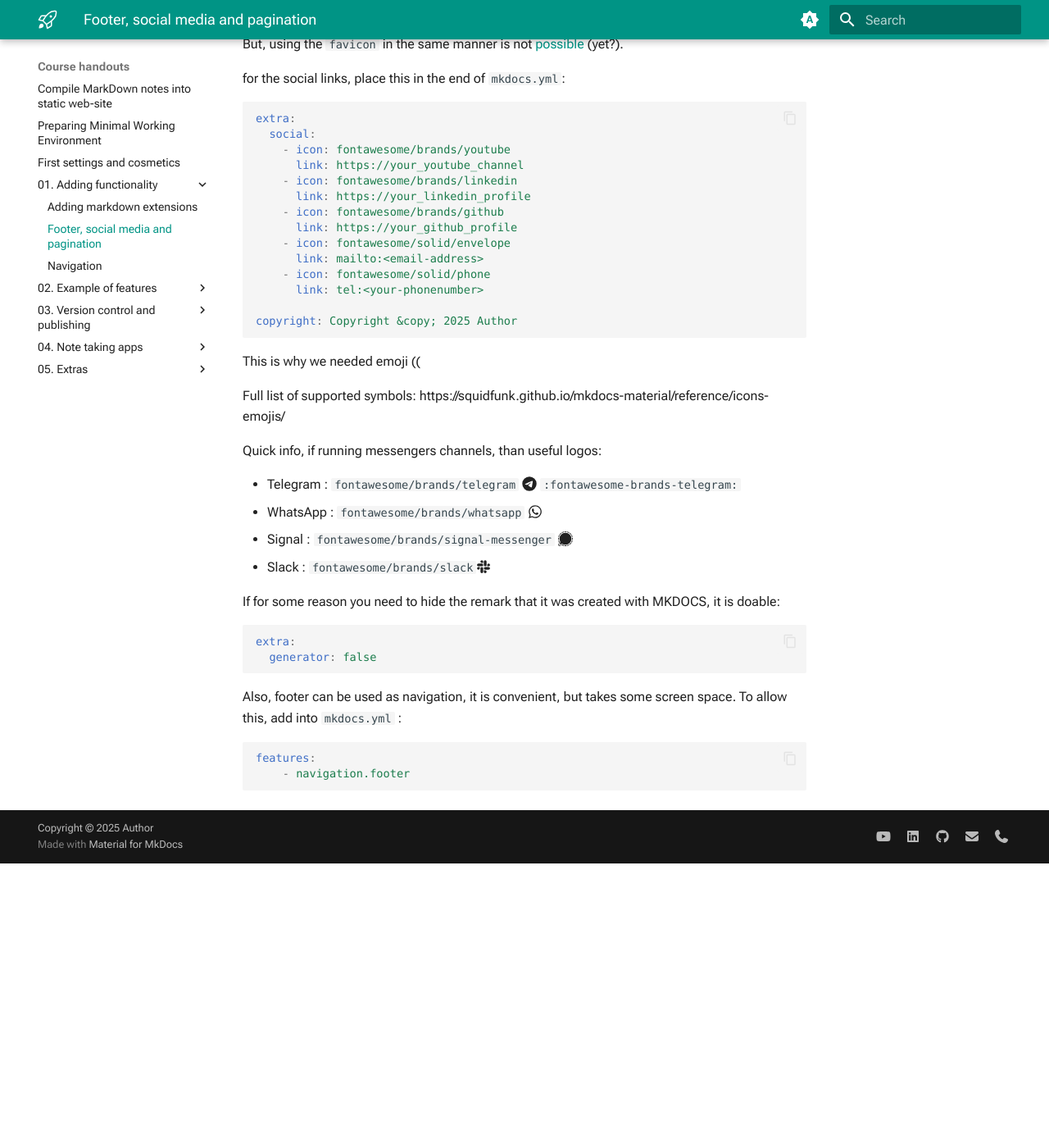
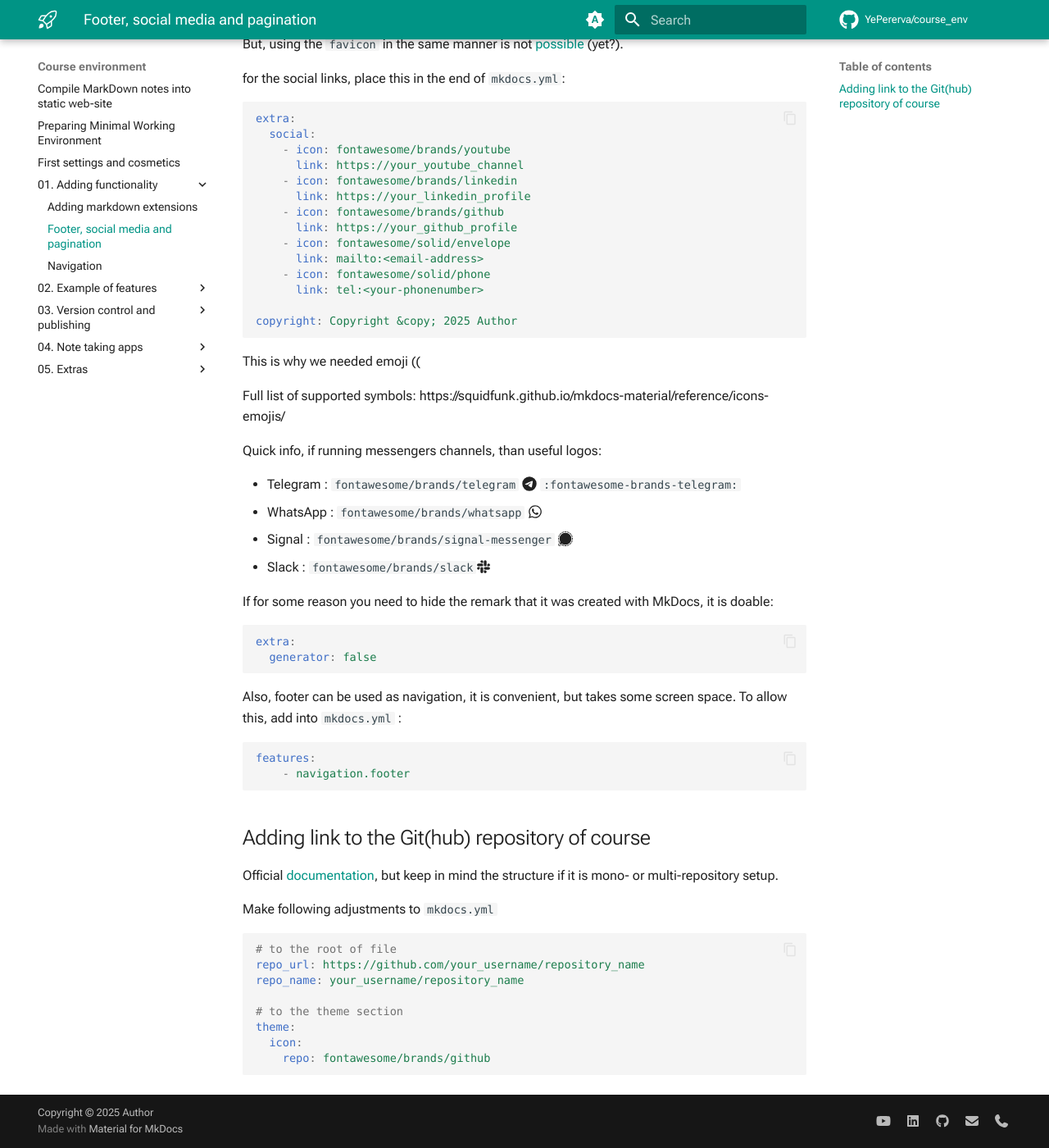
Before and after one commit to YePererva/course_env, an MkDocs documentation site: the page built from docs/content/01. Adding functionality/04. Footer, social media and copyrights.md, in a window 1280 px wide and 1400 px high, scrolled down 506 px. Shown: the whole window at 82% size. Built offline with MkDocs 1.6.1 and Material for MkDocs 9.7.7, drawn with Linux system fonts in a browser that asks for light colours; some web fonts are replaced; comment, search, counter and statistics services are not loaded; before the commit the page ends 1559 px from its top, so only the background shows below that.

Commit message:
added github links

````diff
--- a/docs/content/01. Adding functionality/04. Footer, social media and copyrights.md
+++ b/docs/content/01. Adding functionality/04. Footer, social media and copyrights.md
@@ -54,7 +54,7 @@ Quick info, if running messengers channels, than useful logos:
 - Signal : `fontawesome/brands/signal-messenger` :fontawesome-brands-signal-messenger:
 - Slack : `fontawesome/brands/slack`:fontawesome-brands-slack:
 
-If for some reason you need to hide the remark that it was created with MKDOCS, it is doable:
+If for some reason you need to hide the remark that it was created with MkDocs, it is doable:
 
 ```YML
 extra:
@@ -67,3 +67,20 @@ Also, footer can be used as navigation, it is convenient, but takes some screen
 features:
     - navigation.footer
 ```
+
+## Adding link to the Git(hub) repository of course
+
+Official [documentation](https://squidfunk.github.io/mkdocs-material/setup/adding-a-git-repository/), but keep in mind the structure if it is mono- or multi-repository setup.
+
+Make following adjustments to `mkdocs.yml`
+
+```YML
+# to the root of file
+repo_url: https://github.com/your_username/repository_name
+repo_name: your_username/repository_name
+
+# to the theme section
+theme:
+  icon:
+    repo: fontawesome/brands/github
+```
--- a/mkdocs.yml
+++ b/mkdocs.yml
@@ -1,5 +1,8 @@
-site_name: Course handouts
-site_description: "Template for course"
+site_name: Course environment
+site_description: "Template for course suplementary materials"
+
+repo_url: https://github.com/YePererva/course_env
+repo_name: YePererva/course_env
 
 docs_dir: docs/content
 
@@ -13,6 +16,7 @@ theme:
 
   icon:
     logo: octicons/rocket-24
+    repo: fontawesome/brands/github
 
   palette:
 
````
